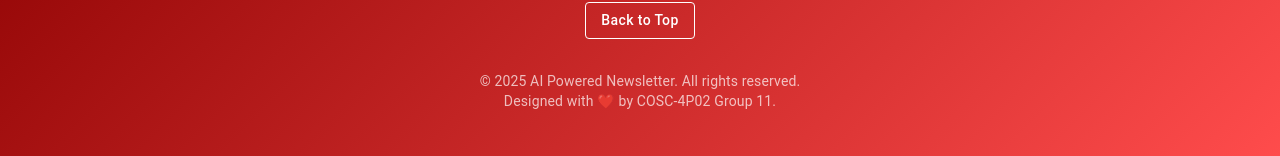
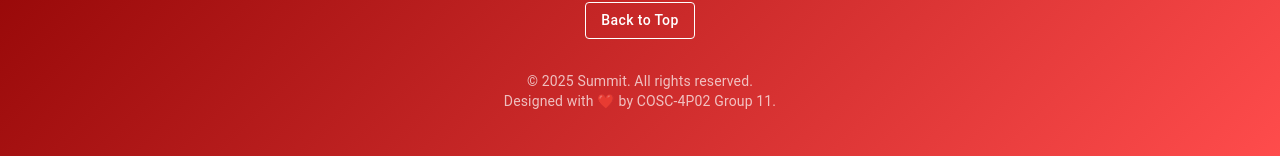
Before and after one commit to MrGreen-ie/COSC-4P02-Group-11, a React (Vite) app in the folder website/templates/: page /home in a window 1280 px wide. Shown: the part 2112-2268 px from the top of the page. Built offline with nearby package versions, Linux system fonts and the light colour scheme.

Commit message:
minor change

```diff
--- a/website/templates/src/pages/Home.jsx
+++ b/website/templates/src/pages/Home.jsx
@@ -256,7 +256,7 @@ function Home() {
         {/* Copyright */}
         <Box sx={{ mt: 4, opacity: 0.7, textAlign: 'center' }}>
           <Typography variant="body2">
-            © {new Date().getFullYear()} AI Powered Newsletter. All rights reserved.
+            © {new Date().getFullYear()} Summit. All rights reserved.
           </Typography>
           <Typography variant="body2">
             Designed with ❤️ by COSC-4P02 Group 11.
```
